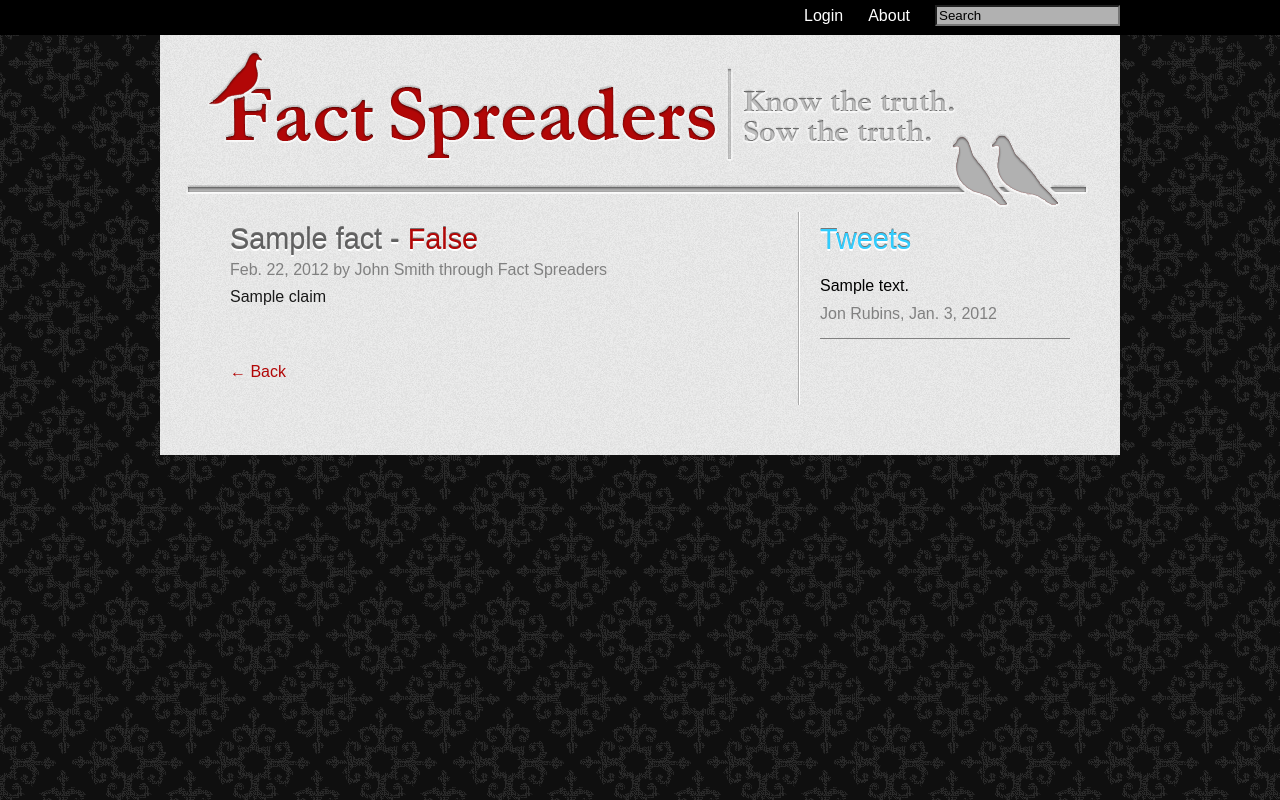
After one commit to presnick/factspreaders, a Django app: template website/factcheck/templates/Tweets.html in a window 1280 px wide. The commit adds this page. Run offline with Django 3.2, Linux system fonts and the light colour scheme; the template is opened without the code that fills it: most values are stand-ins (such as "Sample title", 1, 10 or a date in 2020).

Commit message:
integrated Fan's theme; refactored header; pulled fetches out to separate endpoints (more_t and more_f) rather than fetching from remote every time

```diff
--- a/website/factcheck/factchecker/models.py
+++ b/website/factcheck/factchecker/models.py
@@ -4,14 +4,17 @@ class WebPage(models.Model):
     url = models.URLField()
     source = models.CharField(max_length=50)
     fact = models.ForeignKey('Factcheck')
+    remote_id = models.IntegerField()
 
 class Tweet(models.Model):
     sender = models.CharField(max_length=30)
     tweet_date = models.DateField()
     content = models.TextField()
     fact = models.ForeignKey('Factcheck')
+    remote_id = models.IntegerField()
 
 class Factcheck(models.Model):
     title = models.CharField(max_length=30)
     claim = models.TextField()
     status = models.TextField()
+    remote_id = models.IntegerField()
--- /dev/null
+++ b/website/factcheck/factchecker/static/css/style.css
@@ -0,0 +1,166 @@
+body {
+    background: url(../images/bg0_tile.png);
+    background-repeat: repeat;
+    margin: 0;
+    padding: 0;
+    font-family: Sans-Serif;
+}
+
+a {
+    text-decoration: none;
+    color: #000;
+}
+
+div, h1, h2, h3 {
+    margin: 0;
+    padding: 0;
+}
+
+#top_bar
+{
+    position: fixed;
+    display:block;
+    left: 0px;
+    right: 0px;
+    height: 35px;
+    background: #000000;
+}
+#bar_content
+{
+    width: 960px;
+    padding: 5px;
+}
+
+#bar_content a
+{
+    color: #FFFFFF;
+    float: right;
+    padding: 2px 25px 0 0;
+}
+#bar_content input
+{
+    float: right;
+    background: #B1B1B1;
+}
+#container {
+    background: url(../images/bg1_tile.jpg);
+    background-repeat: repeat;
+    width: 960px;
+    height: auto;
+    margin: 0 auto;
+    padding: 35px 0 50px 0;
+    overflow:auto;
+}
+
+#header
+{
+    margin: 0 0 0 20px;
+}
+
+#content {
+    display:block;
+}
+
+#fact_detail
+{
+    margin: 10px 25px 5px 70px;
+    float:left;
+    width: 530px;
+    display:inline-block;
+}
+
+#fact_detail a
+{
+    color: #b20707;
+}
+
+#tweet_bar
+{
+    float:right;
+    width: 250px;
+    display:inline-block;
+    border-left-style:groove;
+    border-color:#FFFFFF;
+    border-width: 2px;
+    padding: 10px 50px 50px 20px;
+}
+
+#tweet_bar #title
+{
+    font-size: 1.8em;
+    line-height: 1.2em;
+    margin: 0 0 0.6em 0;
+    color: #32CCFD;
+    text-shadow: 0 0.07em #FFFFFF,0 -0.05em #777777;
+}
+
+.fact {
+    margin: 10px 75px 5px 70px;
+    display: block;
+}
+
+.fact:hover {
+    //border: 3px solid #b20707;
+}
+
+.fact_title {
+    font-size: 1.8em;
+    line-height: 1.2em;
+    margin: 0 0 0.2em 0;
+    color: #606060;
+    text-shadow: 0 0.07em #FFFFFF, 0 -0.05em #777777;
+}
+
+.fact:hover  .fact_title {
+    color: #b20707;
+}
+
+.fact_meta {
+    line-height: 1em;
+    color: #808080;
+    margin: 0 0 0.4em 0;
+}
+
+.fact_brief {
+    line-height: 1.5em;
+    color: #191919;
+}
+
+.partition
+{
+    margin: 0 0 0 40px;
+}
+
+.tweet_meta
+{
+    line-height: 1em;
+    color: #808080;
+    margin: 0.5em 0 1em 0;
+}
+
+.tweet
+{
+    margin: 1em 0;
+    line-height: 1.5em;
+    border-bottom-style:solid;
+    border-color:#808080;
+    border-width: 1px;
+}
+
+#no_tweets {
+    margin: 15px 0;
+}
+
+#no_tweets p {
+    margin: 0 0 0 10px;
+    font-weight: bold;
+}
+
+
+.true {
+    color: #8FE415;
+}
+
+.not_true {
+    color: #b20707;
+}
--- /dev/null
+++ b/website/factcheck/templates/Tweets.html
@@ -0,0 +1,44 @@
+<html>
+    <head>
+		<title>Tweets</title>
+        <link type="text/css" rel="stylesheet" href="{{ STATIC_URL }}css/style.css"/>
+        <meta name="description" content="Fact Spreader"/>
+		<meta name="keywords" content=" "/>
+		<meta name="author" content=" "/>
+		<meta http-equiv="Content-Type" content="text/html;charset=UTF-8"/>
+	</head>
+	<body>
+        {% include "header.html" %}
+
+
+			<div id = "content">
+                <div id = "fact_detail">
+					{% if fact %}
+						<div class = "fact_title">{{ fact.title }} - <span class = "not_true">False</span></div>
+						<div class = "fact_meta">Feb. 22, 2012 by John Smith through Fact Spreaders</div>
+						<div class = "fact_brief">{{ fact.claim }}</div>
+						<br>
+						<br>
+						<br>
+						<a href = "/facts/">← Back</a>
+					{% endif %}
+				</div>
+				<div id = "tweet_bar">
+					<div id = "title">Tweets</div>
+                    {% if tweets %}
+						{% for tweet in tweets %}
+							<div class="tweet">
+								{{ tweet.content }}
+								<div class = "tweet_meta">Jon Rubins, Jan. 3, 2012</div>
+							</div>
+						{% endfor %}
+					{% else %}
+						<div class="tweet">
+							No Tweets.
+						</div>
+					{% endif %}
+				</div>
+			</div>
+		</div>
+    </body>
+</html>
--- a/website/factcheck/templates/header.html
+++ b/website/factcheck/templates/header.html
@@ -1,4 +1,13 @@
-<div id="header">
-                    <h1><a href="/facts/">Fact Spreaders</a></h1>
-                    <div id = "subtitle">Know the Truth. Sow the Truth</div>
-                </div>
+<div align="center" id = "top_bar">
+            <div id = "bar_content">
+                <input type="text" name="Search" value = "Search"/>
+                <a href = "">About</a>
+                <a href = "">Login</a>
+            </div>
+        </div>
+    <div id = "container">
+            <div id = "header">
+                <a href = "/facts/">
+                    <img src = "{{ STATIC_URL }}images/header.png"/>
+                </a>
+            </div>
--- a/website/factcheck/urls.py
+++ b/website/factcheck/urls.py
@@ -12,7 +12,10 @@ urlpatterns = patterns('',
     # (r'^admin/doc/', include('django.contrib.admindocs.urls')),
 
     (r'^admin/', include(admin.site.urls)),
+    (r'^favicon\.ico$', 'django.views.generic.simple.redirect_to', {'url': '/static/images/favicon.ico'}),
     (r'^facts/$', 'factchecker.views.facts'),
-    (r'facts/(?P<fact_req>\d{1})/$', 'factchecker.views.tweets'),
+    (r'facts/(?P<fact_req>\d+)/$', 'factchecker.views.tweets'),
+    (r'^more_f$', 'factchecker.views.more_facts'),
+    (r'^more_t$', 'factchecker.views.more_tweets'),
     (r'$', 'factchecker.views.facts'),
 )
```
Also changed, not shown: website/factcheck/factchecker/static/style.css (added, +166 -0 lines), website/factcheck/factchecker/views.py (+65 -4 lines), website/factcheck/templates/Facts.html (added, +33 -0 lines), website/factcheck/templates/Status.html (added, +17 -0 lines), website/factcheck/templates/facts.html (deleted, +0 -98 lines), website/factcheck/templates/tweets.html (deleted, +0 -132 lines), website/factcheck.db, website/factcheck/factchecker/static/images/bg0_tile.png (added), website/factcheck/factchecker/static/images/bg1_tile.jpg (added), website/factcheck/factchecker/static/images/header.png (added), website/factcheck/factchecker/static/images/line.png (added).
